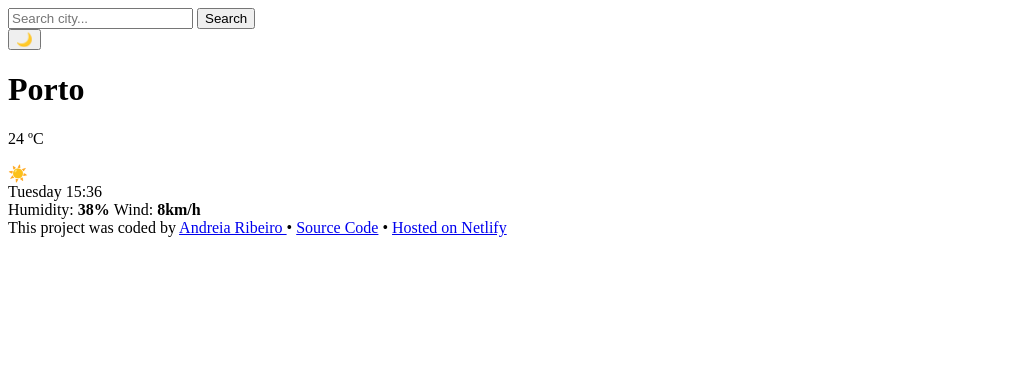
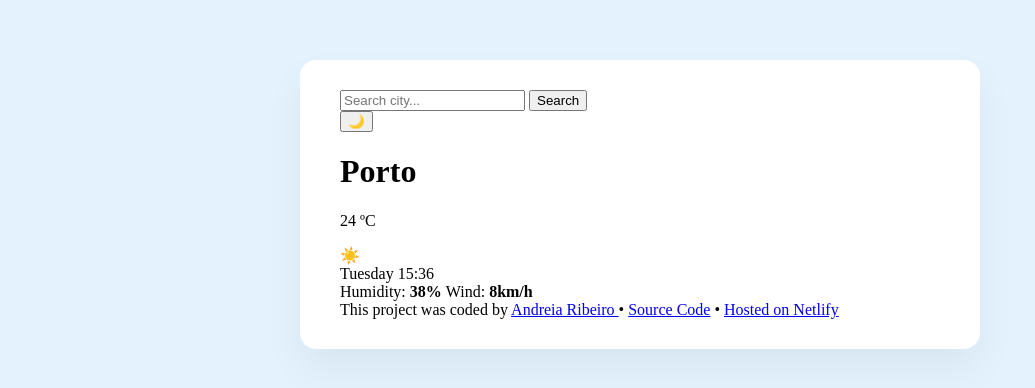
Before and after one commit to andreiapatriciaribeiro88-web/meteo-app, a plain HTML site: page index.html in a window 1280 px wide. Shown: the whole page, without its empty margins (0-1035 px from the left). Drawn offline with Linux system fonts and the light colour scheme.

Commit message:
add style for body and weather-now-app div

```diff
--- a/index.html
+++ b/index.html
@@ -4,8 +4,10 @@
     <meta charset="UTF-8" />
     <meta name="viewport" content="width=device-width, initial-scale=1.0" />
     <title>Meteo App</title>
+    <link rel="stylesheet" href="src/style.css" />
   </head>
   <body>
+    <div class="weather-now-app">
       <header>
         <form>
           <input type="search" placeholder="Search city..." required />
@@ -24,7 +26,9 @@
       </main>
       <footer>
         This project was coded by
-      <a href="https://github.com/andreiapatriciaribeiro88-web" target="_blank"
+        <a
+          href="https://github.com/andreiapatriciaribeiro88-web"
+          target="_blank"
           >Andreia Ribeiro
         </a>
         •
@@ -38,5 +42,6 @@
           >Hosted on Netlify</a
         >
       </footer>
+    </div>
   </body>
 </html>
--- a/src/style.css
+++ b/src/style.css
@@ -0,0 +1,12 @@
+body {
+  background: #e3f2fd;
+}
+
+.weather-now-app {
+  background: #ffffff;
+  max-width: 600px;
+  margin: 60px auto;
+  padding: 30px 40px;
+  border-radius: 16px;
+  box-shadow: 0 20px 40px rgba(0, 0, 0, 0.05);
+}
```
Lines whose indentation alone changed are shown as unchanged.
